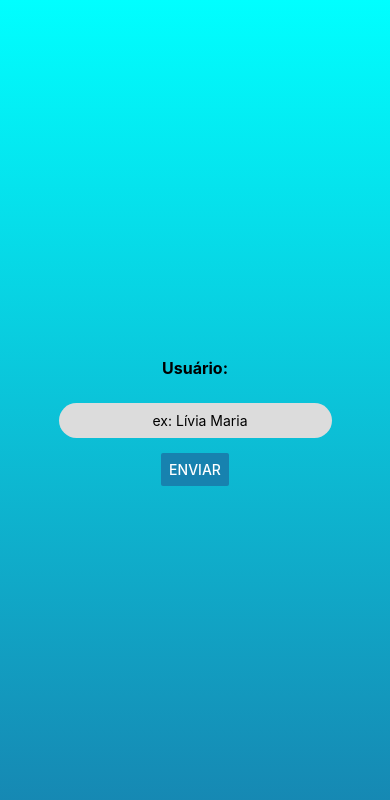
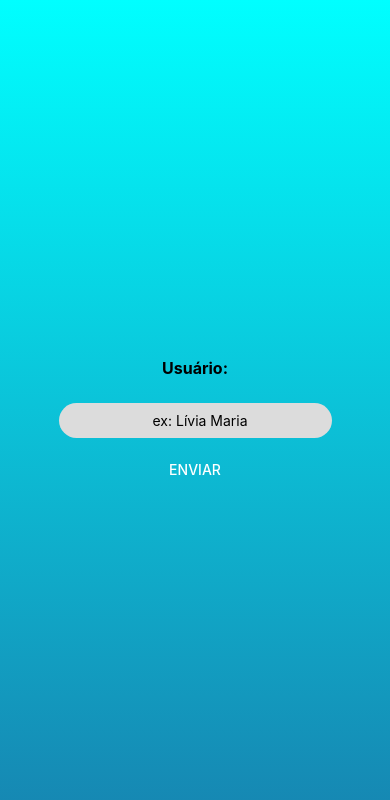
Before and after one commit to Aparecida-Lima19/Quiz-Enade_03, a React Native app: screen /Usuario in a window 390 px wide. Shown: the top 800 px of the page. Built offline with nearby package versions, Linux system fonts and the light colour scheme.

Commit message:
estilizando
button

```diff
--- a/scr/components/usuario/index.js
+++ b/scr/components/usuario/index.js
@@ -20,9 +20,11 @@ export default function Usuário() {
                 placeholder="ex: Lívia Maria"
             />
             <Button
+            style ={styles.button}
                 title="Enviar"
                 onPress={handlePress}
-                color="#1782AF" // Ajuste a cor do botão conforme necessário
+                color="00000"
+
             />
 
         </LinearGradient>
--- a/scr/components/usuario/style.js
+++ b/scr/components/usuario/style.js
@@ -1,4 +1,4 @@
-import { StyleSheet } from "react-native";
+import { Button, StyleSheet } from "react-native";
 
 const styles = StyleSheet.create({
     container: {
@@ -23,6 +23,27 @@ const styles = StyleSheet.create({
         fontWeight: 'bold',
         marginBottom: 10,
     },
+    Button:{
+        position :'absolute',
+    width: '80%',
+    height: 40,
+    borderWidth: 8,
+    borderRadius: 30,
+    marginBottom: 20,
+    paddingHorizontal: 10,
+    backgroundColor: '##0FB1CD',
+    shadowOffset: {
+        width: 0,
+        height: 4,
+      },
+      shadowOpacity: 0.5,
+      shadowRadius: 4,
+      elevation: 4,
+},
+
+
+
+
 });
 
 export default styles;
```
